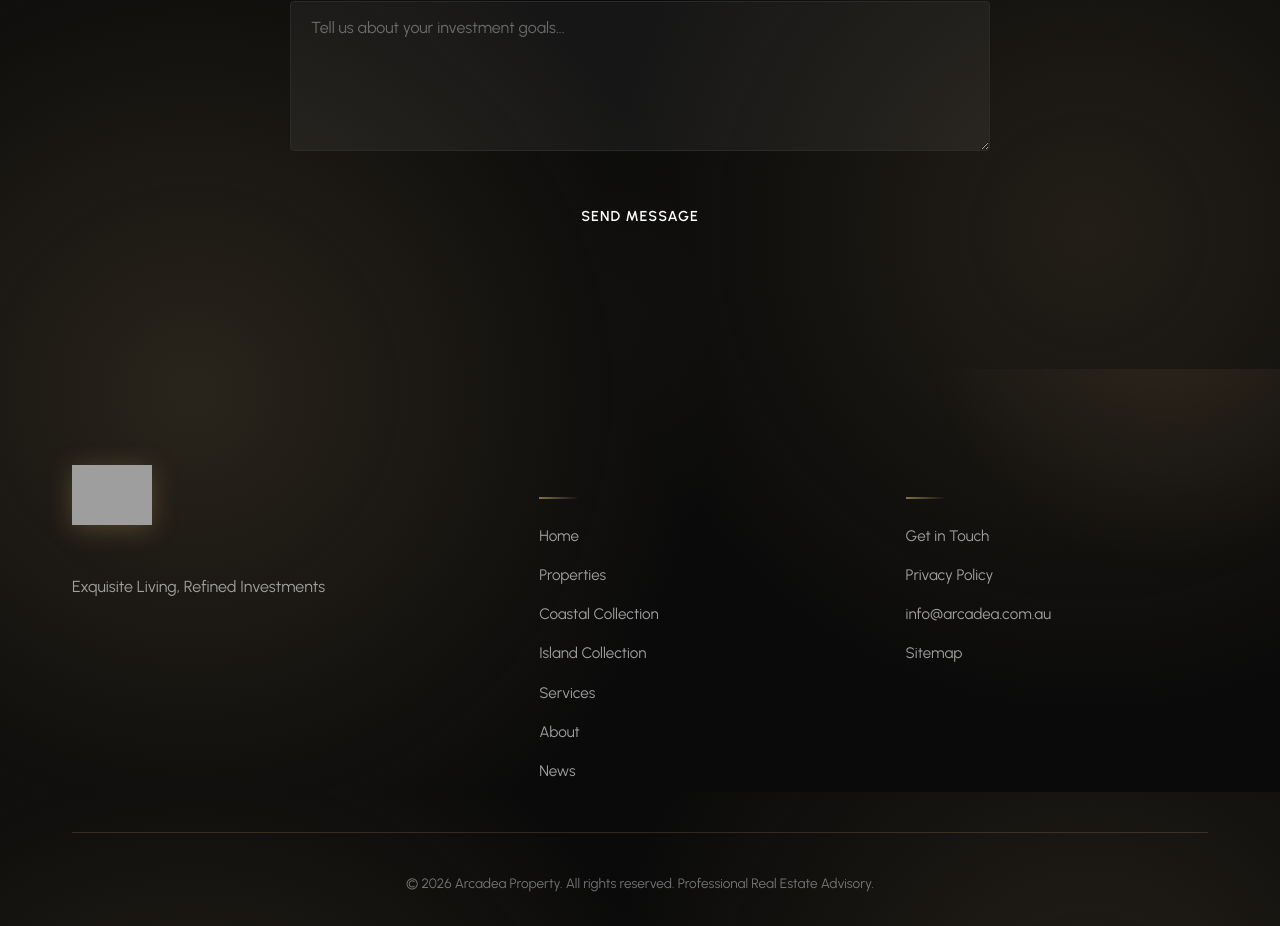
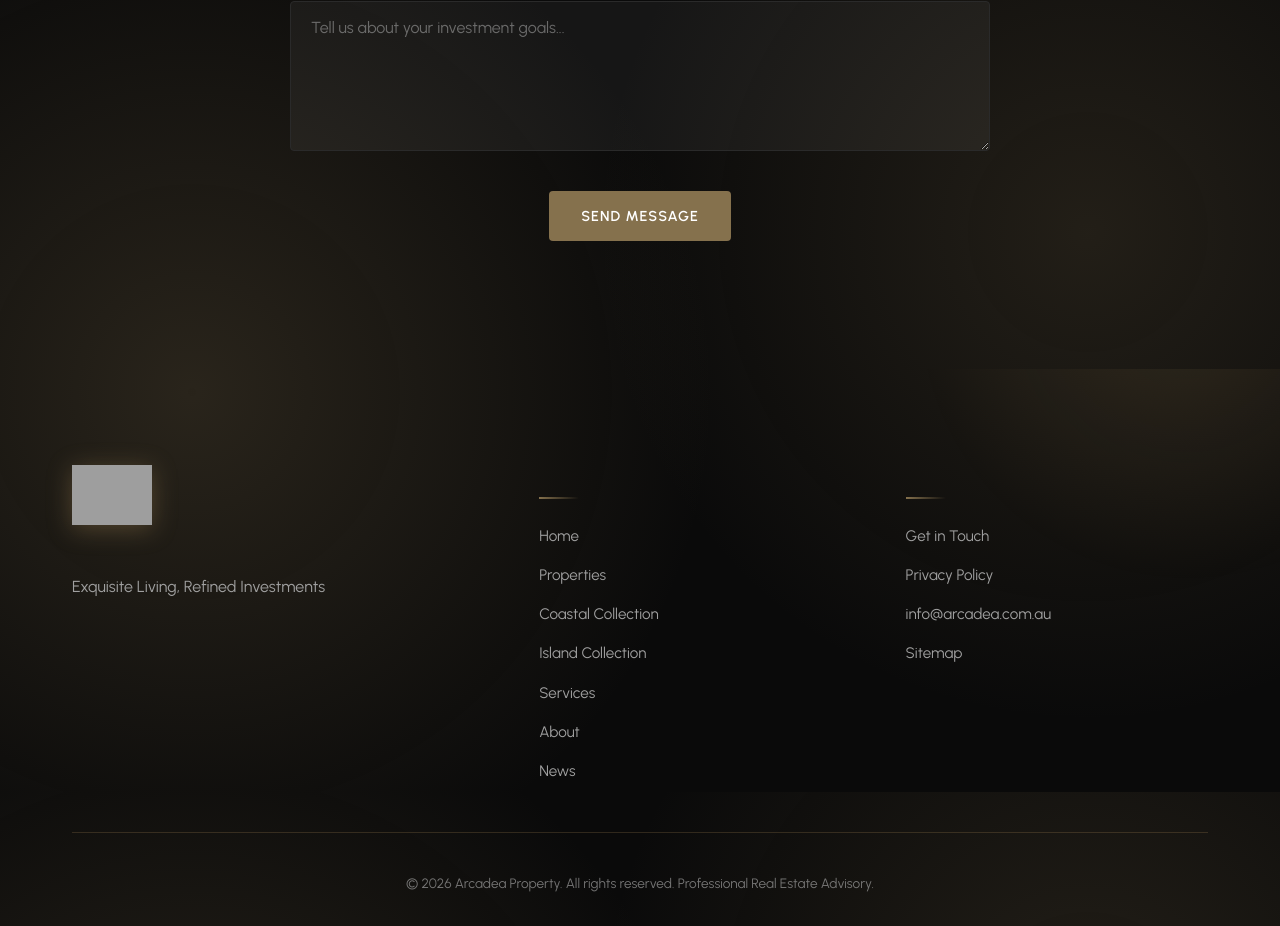
Before and after one commit to APFGQLD/Arcadea-New-Site, a React (Vite) app: page / in a window 1280 px wide. Shown: the part 4008-4934 px from the top of the page. Built offline with nearby package versions, Linux system fonts and the light colour scheme; grey boxes are pictures that could not be loaded.

Commit message:
feat: Create Pertama Invest page with an inquiry form and dedicated form styling.

```diff
--- a/src/components/Contact.css
+++ b/src/components/Contact.css
@@ -81,6 +81,12 @@
     gap: 0.75rem;
     margin-top: 1rem;
     align-self: center;
+    background-color: var(--accent-gold);
+    color: #ffffff;
+}
+
+.contact-form button[type="submit"]:hover {
+    background-color: var(--accent-gold-light);
 }
 
 .contact-form button[type="submit"]:disabled {
--- a/src/pages/PertamaInvestPage.jsx
+++ b/src/pages/PertamaInvestPage.jsx
@@ -90,7 +90,7 @@ const PertamaInvestPage = () => {
                     <h3 className="featured-label">Featured Opportunity</h3>
                     <h2 className="featured-title">Beraban Luxury Lofts</h2>
                     <p className="featured-desc">The newest addition to our curated collection. Combining modern luxury with classic Bali charm in the heart of Canggu.</p>
-                    <Link to="/project/beraban-luxury-lofts" className="featured-link">View Project Details →</Link>
+                    <Link to="/project/beraban" className="featured-link">View Project Details →</Link>
                 </div>
 
                 <h2 className="pertama-heading" style={{ marginTop: '0px' }}>Request Investment Info</h2>
```
